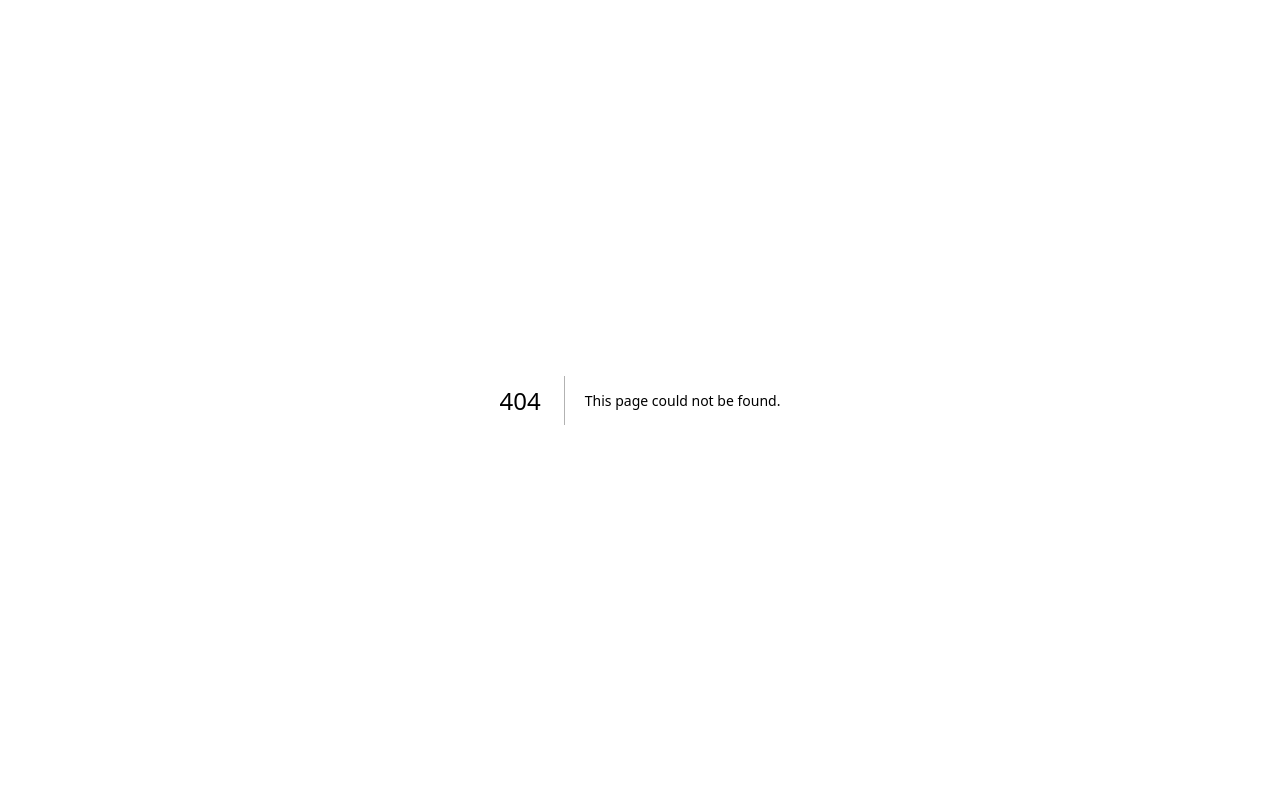
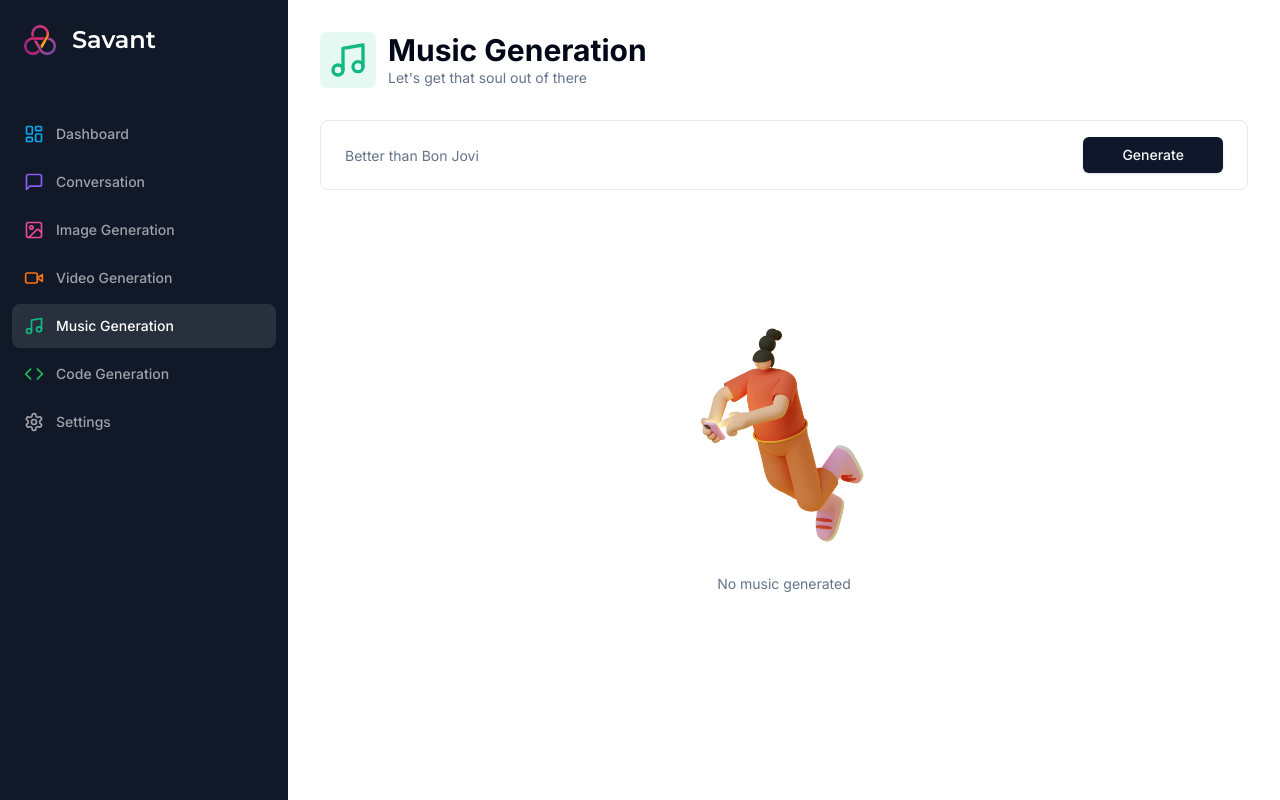
Before and after one commit to gjmooney/ai-services, a Next.js app: page /music in a window 1280 px wide. Before the commit this address had no page. Built offline with nearby package versions, Linux system fonts and the light colour scheme.

Commit message:
Add audio generation

```diff
--- /dev/null
+++ b/app/(dashboard)/(routes)/music/page.tsx
@@ -0,0 +1,109 @@
+"use client";
+
+import Empty from "@/components/Empty";
+import Heading from "@/components/Heading";
+import Loader from "@/components/Loader";
+import { Button } from "@/components/ui/button";
+import { Form, FormControl, FormField, FormItem } from "@/components/ui/form";
+import { Input } from "@/components/ui/input";
+import { FormRequest, FormValidator } from "@/lib/validators/prompt";
+
+import { zodResolver } from "@hookform/resolvers/zod";
+import axios from "axios";
+import { Music } from "lucide-react";
+import { useRouter } from "next/navigation";
+import { FC, useState } from "react";
+import { useForm } from "react-hook-form";
+
+interface MusicPageProps {}
+
+const MusicPage: FC<MusicPageProps> = ({}) => {
+  const router = useRouter();
+
+  const [music, setMusic] = useState<string>();
+
+  const form = useForm<FormRequest>({
+    resolver: zodResolver(FormValidator),
+    defaultValues: {
+      prompt: "",
+    },
+  });
+
+  const isLoading = form.formState.isSubmitting;
+
+  const onSubmit = async (values: FormRequest) => {
+    try {
+      setMusic(undefined);
+
+      const response = await axios.post("/api/music", values);
+
+      setMusic(response.data.audio);
+
+      form.reset();
+    } catch (error) {
+      //TODO: open pro modal
+      console.log(error);
+    } finally {
+      router.refresh();
+    }
+  };
+
+  return (
+    <div>
+      <Heading
+        title="Music Generation"
+        description="Let's get that soul out of there"
+        icon={Music}
+        iconColor="text-emerald-500"
+        bgColor="bg-emerald-500/10"
+      />
+      <div className="px-4 lg:px-8">
+        <div className="">
+          <Form {...form}>
+            <form
+              onSubmit={form.handleSubmit(onSubmit)}
+              className="rounded-lg border w-full p-4 px-3 md:px-6 focus-within:shadow-sm grid grid-cols-12 gap-2"
+            >
+              <FormField
+                name="prompt"
+                render={({ field }) => (
+                  <FormItem className="col-span-12 lg:col-span-10">
+                    <FormControl className="m-0 p-0">
+                      <Input
+                        className="border-0 outline-none focus-visible:ring-0 focus-visible:ring-transparent shadow-none"
+                        disabled={isLoading}
+                        placeholder="Better than Bon Jovi"
+                        {...field}
+                      />
+                    </FormControl>
+                  </FormItem>
+                )}
+              />
+              <Button
+                className="col-span-12 lg:col-span-2 w-full"
+                disabled={isLoading}
+              >
+                Generate
+              </Button>
+            </form>
+          </Form>
+        </div>
+        <div className="space-y-4 mt-4">
+          {isLoading && (
+            <div className="p-8 rounded-lg w-full flex items-center justify-center bg-muted">
+              <Loader />
+            </div>
+          )}
+          {!music && !isLoading && <Empty label="No music generated" />}
+          {music && (
+            <audio controls className="w-full mt8">
+              <source src={music} />
+            </audio>
+          )}
+        </div>
+      </div>
+    </div>
+  );
+};
+
+export default MusicPage;
--- /dev/null
+++ b/app/api/music/route.ts
@@ -0,0 +1,37 @@
+import { auth } from "@clerk/nextjs";
+import { NextResponse } from "next/server";
+import Replicate from "replicate";
+
+const replicate = new Replicate({
+  auth: process.env.REPLICATE_API_KEY!,
+});
+
+export async function POST(req: Request) {
+  try {
+    const { userId } = auth();
+    const body = await req.json();
+    const { prompt } = body;
+
+    if (!userId) {
+      return new NextResponse("Unauthorized", { status: 401 });
+    }
+
+    if (!prompt) {
+      return new NextResponse("Prompt is required", { status: 400 });
+    }
+
+    const response = await replicate.run(
+      "riffusion/riffusion:8cf61ea6c56afd61d8f5b9ffd14d7c216c0a93844ce2d82ac1c9ecc9c7f24e05",
+      {
+        input: {
+          prompt_a: prompt,
+        },
+      }
+    );
+
+    return NextResponse.json(response);
+  } catch (error) {
+    console.log("[MUSIC_ERROR]", error);
+    return new NextResponse("Internal error", { status: 500 });
+  }
+}
--- a/package.json
+++ b/package.json
@@ -34,6 +34,7 @@
     "react-dom": "18.2.0",
     "react-hook-form": "^7.45.2",
     "react-markdown": "^8.0.7",
+    "replicate": "^0.12.3",
     "tailwind-merge": "^1.14.0",
     "tailwindcss": "3.3.3",
     "tailwindcss-animate": "^1.0.6",
```
Also changed, not shown: 1 other file (tests, documents, lock files or other folders).
